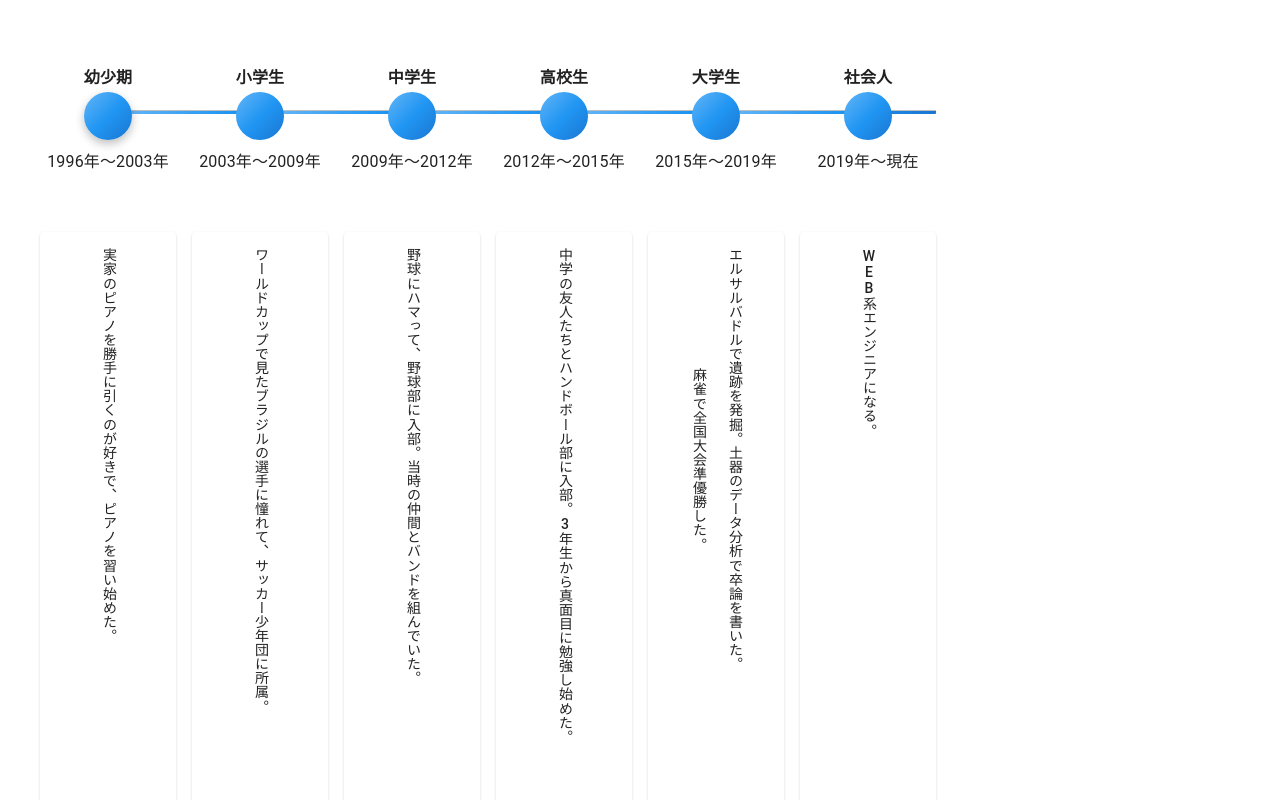
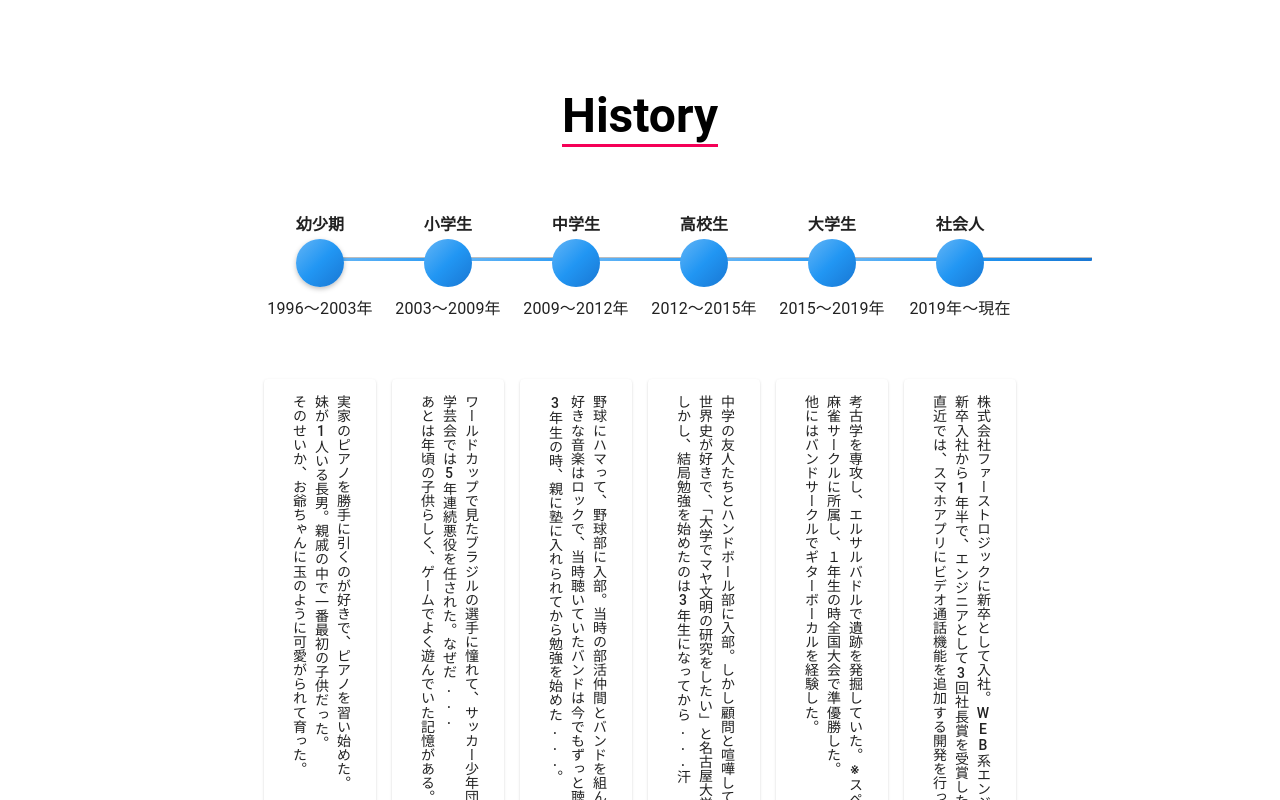
Before and after one commit to sesame-goma/myself, a Next.js app: page /History in a window 1280 px wide. Shown: the top 800 px of the page. Built offline with nearby package versions, Linux system fonts and the light colour scheme.

Commit message:
TopバーからスクロールとSkill説明以外完成

```diff
--- a/pages/History.tsx
+++ b/pages/History.tsx
@@ -1,5 +1,5 @@
 import React from 'react';
-import { makeStyles, Theme, createStyles, withStyles } from '@material-ui/core/styles';
+import { makeStyles, Theme, createStyles } from '@material-ui/core/styles';
 import clsx from 'clsx';
 import {
   Box,
@@ -18,26 +18,27 @@ import { StepIconProps } from '@material-ui/core/StepIcon';
 import withWidth, { isWidthUp } from '@material-ui/core/withWidth';
 
 import { BreakpointInterface } from './index';
+import TabTitle from './components/TabTitle';
 
 const useStyles = makeStyles((theme: Theme) => {
   const gradient = theme.palette.info;
-  const lineWidth = theme.spacing(25);
+  const lineWidth = theme.spacing(30);
   const lineHeight = theme.spacing(0.5);
 
-  const cardWidth = theme.spacing(13);
+  const cardWidth = theme.spacing(10);
   const cardHeight = theme.spacing(70);
 
   return createStyles({
     root: {
-      marginTop: theme.spacing(5),
+      paddingTop: theme.spacing(10),
+      paddingBottom: theme.spacing(10),
       display: 'flex',
+      flexDirection: 'column',
       flex: 1,
-      justifyContent: 'center',
+      justifyContent: 'start',
       alignItems: 'center',
     },
     stepBox: {
-      display: 'flex',
-      flex: 1,
     },
     stepLabel: {
       backgroundColor: 'transparent',
@@ -55,14 +56,15 @@ const useStyles = makeStyles((theme: Theme) => {
       marginBottom: '2%',
     },
     activeIcon: {
-      boxShadow: '0 4px 10px 0 rgba(0,0,0,.25)',
+      boxShadow: '0 2px 5px 0 rgba(0,0,0,.25)',
     },
 
-    // 横向き
+    // PC・タブレット
     horStepTitle: {
       fontWeight: 'bold',
     },
     horStepper: {
+      backgroundColor: 'transparent',
       flexDirection: 'row',
       justifyContent: 'center',
       alignItems: 'stretch',
@@ -71,8 +73,7 @@ const useStyles = makeStyles((theme: Theme) => {
       width: cardWidth,
       height: cardHeight,
       display: 'flex',
-      flex: 1,
-      justifyContent: 'top',
+      justifyContent: 'start',
       alignItems: 'center',
       writingMode: 'vertical-rl',
       textOrientation: 'upright',
@@ -106,30 +107,32 @@ const useStyles = makeStyles((theme: Theme) => {
         `linear-gradient(135deg, ${gradient.light} 0%, ${gradient.main} 50%, ${gradient.dark} 100%);`
     },
 
-    // 縦向き
+    // スマホ
     verStepTitle: {
       fontWeight: 'bold',
+      marginLeft: theme.spacing(2),
       marginRight: theme.spacing(3),
     },
     verStepper: {
+      backgroundColor: 'transparent',
       flexDirection: 'column',
-      justifyContent: 'top',
+      justifyContent: 'start',
       alignItems: 'flex-start',
     },
     verCaptionCard: {
-      width: cardHeight / 2.5,
-      height: cardWidth / 2,
+      width: cardHeight / 2,
+      height: cardWidth * 1.5,
       display: 'flex',
-      flex: 1,
-      justifyContent: 'top',
-      alignItems: 'flex-start',
+      flexDirection: 'row',
+      justifyContent: 'center',
+      alignItems: 'start',
     },
     verIconArea: {
-      marginRight: theme.spacing(3),
+      marginRight: theme.spacing(2),
       zIndex: 1,
       display: 'flex',
       flexDirection: 'column',
-      justifyContent: 'top',
+      justifyContent: 'start',
       alignItems: 'center',
     },
     verIconCircle: {
@@ -154,78 +157,117 @@ const useStyles = makeStyles((theme: Theme) => {
   });
 });
 
-const steps = [
+interface StepInterface {
+  title: string,
+  duration: string,
+  caption: any,
+  className: string,
+  iconStyleAdjuster?: object,
+};
+
+const steps = () => {
+  const capStyle = {
+    'display': 'flex',
+    'flex-direction': 'column',
+    'align-items': 'start',
+  };
+  return [
     {
       title: '幼少期',
-    duration: '1996年〜2003年',
-    caption: (<div>
-      <p>実家のピアノを勝手に引くのが好きで、ピアノを習い始めた。</p>
-    </div>),
+      duration: '1996〜2003年',
+      caption: (
+        <span style={capStyle}>
+          <span>実家のピアノを勝手に引くのが好きで、ピアノを習い始めた。</span>
+          <span>妹が1人いる長男。親戚の中で一番最初の子供だった。</span>
+          <span>そのせいか、お爺ちゃんに玉のように可愛がられて育った。</span>
+        </span>
+      ),
       className: 'fas fa-baby',
       iconStyleAdjuster: { marginLeft: '10%' }
     },
     {
       title: '小学生',
-    duration: '2003年〜2009年',
-    caption: (<div>
-      <p>ワールドカップで見たブラジルの選手に憧れて、サッカー少年団に所属。</p>
-    </div>),
+      duration: '2003〜2009年',
+      caption: (
+        <span style={capStyle}>
+          <span>ワールドカップで見たブラジルの選手に憧れて、サッカー少年団に所属。</span>
+          <span>学芸会では5年連続悪役を任された。なぜだ...</span>
+          <span>あとは年頃の子供らしく、ゲームでよく遊んでいた記憶がある。</span>
+        </span>
+      ),
       className: 'fas fa-child',
       iconStyleAdjuster: { marginLeft: '10%' }
     },
     {
       title: '中学生',
-    duration: '2009年〜2012年',
-    caption: (<div>
-      <p>野球にハマって、野球部に入部。当時の仲間とバンドを組んでいた。</p>
-    </div>),
+      duration: '2009〜2012年',
+      caption: (
+        <span style={capStyle}>
+          <span>野球にハマって、野球部に入部。当時の部活仲間とバンドを組んでいた。</span>
+          <span>好きな音楽はロックで、当時聴いていたバンドは今でもずっと聴いている。</span>
+          <span>3年生の時、親に塾に入れられてから勉強を始めた...。</span>
+        </span>
+      ),
       className: 'fas fa-running',
     },
     {
       title: '高校生',
-    duration: '2012年〜2015年',
-    caption: (<div>
-      <p>中学の友人たちとハンドボール部に入部。3年生から真面目に勉強し始めた。</p>
-    </div>),
+      duration: '2012〜2015年',
+      caption: (
+        <span style={capStyle}>
+          <span>中学の友人たちとハンドボール部に入部。しかし顧問と喧嘩して2年生で退部...。</span>
+          <span>世界史が好きで、「大学でマヤ文明の研究をしたい」と名古屋大学を志す。</span>
+          <span>しかし、結局勉強を始めたのは3年生になってから...汗</span>
+        </span>
+      ),
       className: 'fas fa-user-edit',
       iconStyleAdjuster: { width: '100%', marginLeft: '40%' }
     },
     {
       title: '大学生',
-    duration: '2015年〜2019年',
-    caption: (<div>
-      <p>エルサルバドルで遺跡を発掘。土器のデータ分析で卒論を書いた。</p>
-      <p>麻雀で全国大会準優勝した。</p>
-    </div>),
+      duration: '2015〜2019年',
+      caption: (
+        <span style={capStyle}>
+          <span>考古学を専攻し、エルサルバドルで遺跡を発掘していた。※スペイン語が少し話せます</span>
+          <span>麻雀サークルに所属し、１年生の時全国大会で準優勝した。</span>
+          <span>他にはバンドサークルでギターボーカルを経験した。</span>
+        </span>
+      ),
       className: 'fas fa-user-graduate',
     },
     {
       title: '社会人',
       duration: '2019年〜現在',
-    caption: (<div>
-      <p>WEB系エンジニアになる。</p>
-    </div>),
-    // className: 'fas fa-laptop-code',
+      caption: (
+        <span style={capStyle}>
+          <span>株式会社ファーストロジックに新卒として入社。WEB系エンジニアになる。</span>
+          <span>新卒入社から1年半で、エンジニアとして3回社長賞を受賞した。</span>
+          <span>直近では、スマホアプリにビデオ通話機能を追加する開発を行った。</span>
+        </span>
+      ),
       className: 'fas fa-user-tie',
     },
   ];
+};
 
 const History: React.FunctionComponent<BreakpointInterface> = props => {
   const classes = useStyles();
   const [activeStep, setActiveStep] = React.useState(0);
   const isStepHorizontal = isWidthUp('sm', props.width);
+  const history: Array<StepInterface> = steps();
 
   return (
-    <div className={classes.root}>
+    <Container className={classes.root}>
+      <TabTitle title={'History'} />
       <Box className={classes.stepBox}>
         <Stepper
           orientation={isStepHorizontal ? 'horizontal' : 'vertical'}
-          activeStep={isStepHorizontal ? activeStep : steps.length + 1}
+          activeStep={isStepHorizontal ? activeStep : history.length + 1}
           connector={<StepConnector className={isStepHorizontal ? classes.horLine : classes.verLine} />}
           className={isStepHorizontal ? classes.horStepper : classes.verStepper}
           alternativeLabel={isStepHorizontal}
         >
-          {steps.map((item, index) => (
+          {history.map((item: StepInterface, index: number) => (
             <Step
               key={item.title}
               onMouseOver={() => setActiveStep(index)}
@@ -238,7 +280,8 @@ const History: React.FunctionComponent<BreakpointInterface> = props => {
                       {isStepHorizontal &&
                         <Typography variant='subtitle1' className={classes.horStepTitle}>
                           {item.title}
-                      </Typography>}
+                        </Typography>
+                      }
                       <div className={clsx(
                         isStepHorizontal ? classes.horIconCircle : classes.verIconCircle,
                         { [classes.activeIcon]: active }
@@ -251,7 +294,8 @@ const History: React.FunctionComponent<BreakpointInterface> = props => {
                       {isStepHorizontal &&
                         <Typography variant='subtitle1'>
                           {item.duration}
-                      </Typography>}
+                        </Typography>
+                      }
                     </div>
                   );
                 }}
@@ -267,7 +311,7 @@ const History: React.FunctionComponent<BreakpointInterface> = props => {
                     </Typography>
                   </Box>
                 )}
-                <Card >
+                <Card>
                   <CardActionArea>
                     <CardContent className={isStepHorizontal ? classes.horCaptionCard : classes.verCaptionCard}>
                       <Typography variant={isStepHorizontal ? 'subtitle2' : 'caption'}>
@@ -281,7 +325,7 @@ const History: React.FunctionComponent<BreakpointInterface> = props => {
           ))}
         </Stepper>
       </Box>
-    </div>
+    </Container>
   );
 }
 export default withWidth()(History);
--- /dev/null
+++ b/pages/components/TabTitle.tsx
@@ -0,0 +1,31 @@
+import React from 'react';
+import { Theme, createStyles, makeStyles } from '@material-ui/core/styles';
+import { Typography } from '@material-ui/core';
+
+const useStyles = makeStyles((theme: Theme) => createStyles({
+  title: {
+    marginBottom: theme.spacing(5),
+    fontWeight: 'bold',
+    // textShadow: `5px 0px 5px #303030`,
+    borderBottom: 'solid',
+    borderBottomColor: theme.palette.secondary.main,
+  },
+}),
+);
+
+export interface TabTitleInterface {
+  title: string,
+};
+
+const TabTitle: React.FC<TabTitleInterface> = props => {
+  const classes = useStyles();
+  return (
+    <Typography
+      variant="h3"
+      className={classes.title}
+    >
+      {props.title}
+    </Typography>
+  );
+}
+export default TabTitle;
```
Also changed, not shown: pages/About.tsx (+21 -4 lines), pages/Contact.tsx (+24 -12 lines), pages/Skill.tsx (+18 -4 lines), pages/Welcome.tsx (+12 -5 lines), pages/index.tsx (+75 -30 lines). Lines whose indentation alone changed are shown as unchanged.
